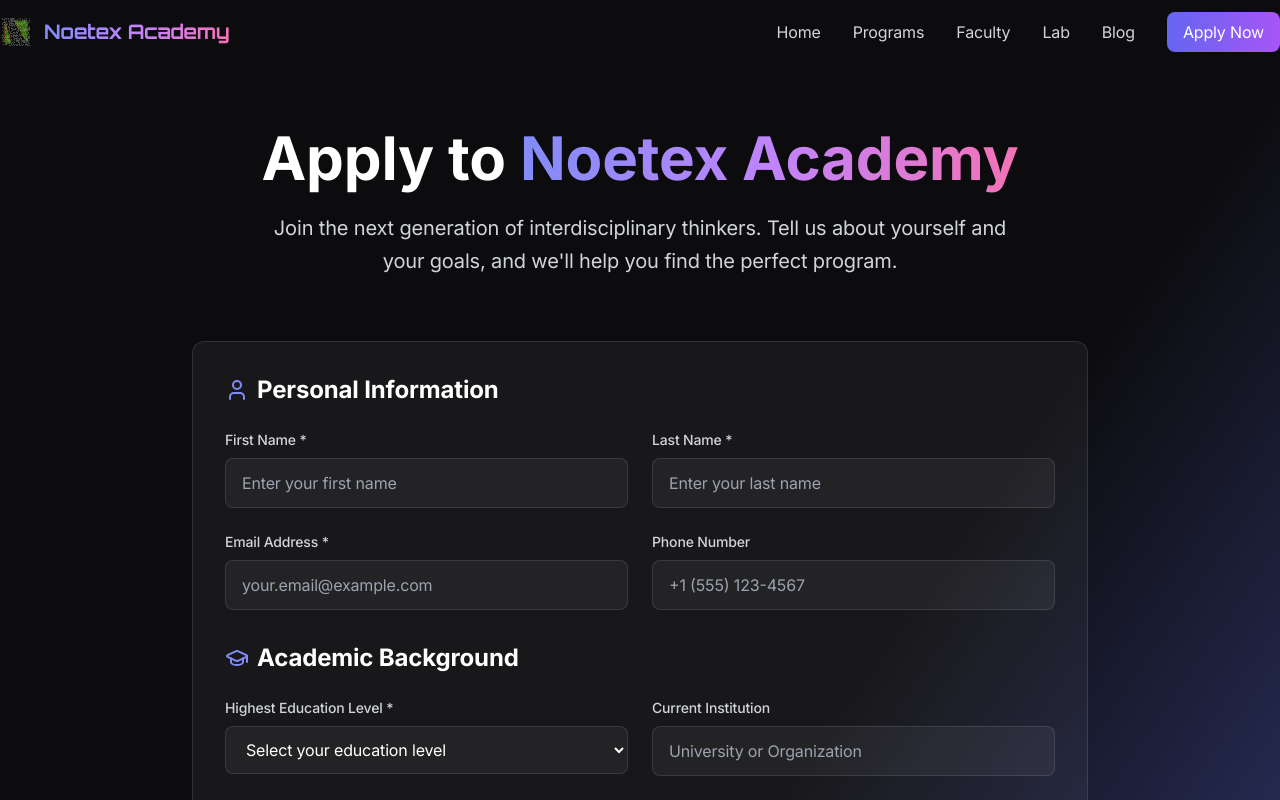
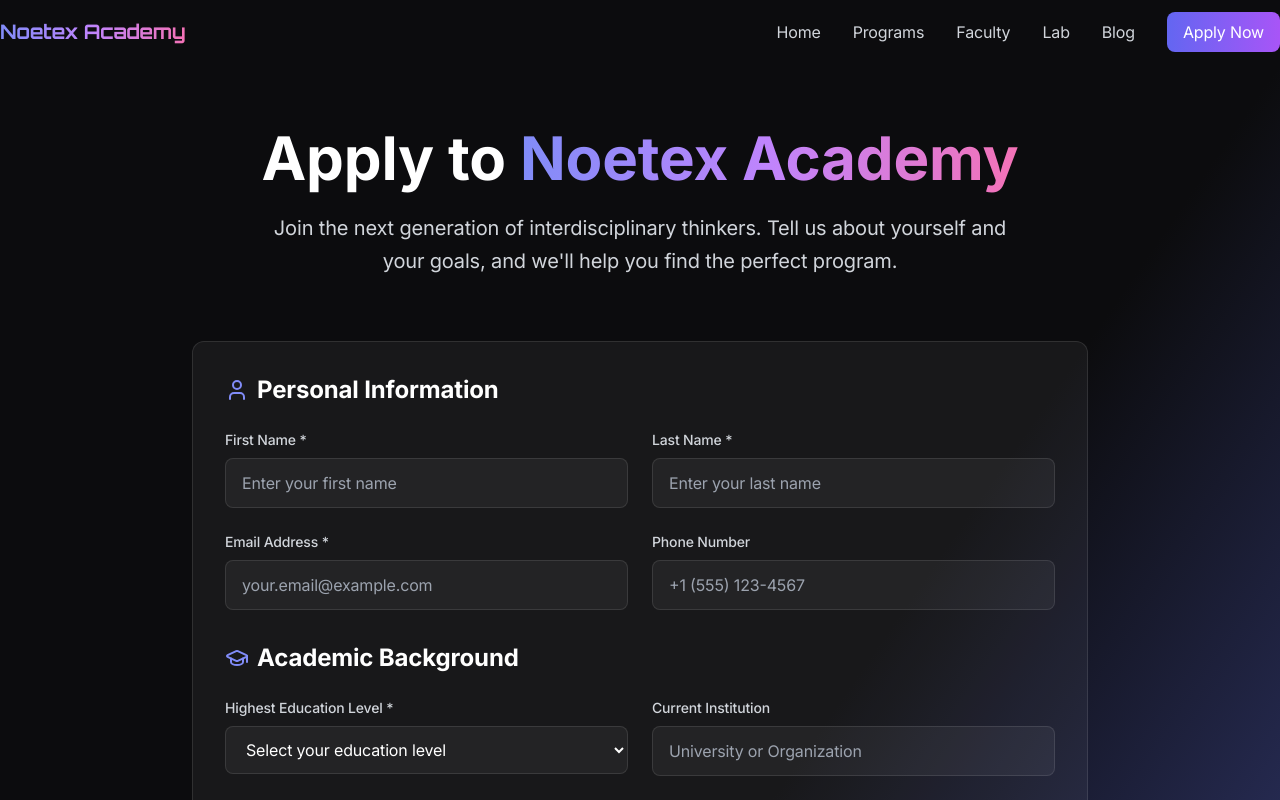
Before and after one commit to 12eonsf/noetex_academy, a Next.js app: page /apply in a window 1280 px wide. Shown: the top 800 px of the page. Built offline with nearby package versions, Linux system fonts and the light colour scheme.

Commit message:
Remove logo and simplify navbar to text-only brand

```diff
--- a/components/Navbar.tsx
+++ b/components/Navbar.tsx
@@ -2,7 +2,6 @@
 
 import { useState, useEffect } from 'react'
 import Link from 'next/link'
-import Image from 'next/image'
 import { Menu, X, Brain, AlignJustify } from 'lucide-react'
 
 export default function Navbar() {
@@ -35,18 +34,9 @@ export default function Navbar() {
     >
       <div className="container-custom">
         <div className="flex items-center justify-between h-16">
-          {/* Logo */}
+          {/* Brand */}
           <Link href="/" className="flex items-center space-x-2 flex-shrink-0">
-            <div className="flex items-center space-x-3 hover:scale-105 transition-transform duration-200">
-              <Image
-                src="/logo.svg"
-                alt="Noetex Academy Logo"
-                width={32}
-                height={32}
-                className="h-6 w-6 sm:h-8 sm:w-8"
-              />
-              <span className="text-lg sm:text-xl font-heading font-bold gradient-text">Noetex Academy</span>
-            </div>
+            <span className="text-lg sm:text-xl font-heading font-bold gradient-text">Noetex Academy</span>
           </Link>
 
           {/* Desktop Navigation */}
```
Also changed, not shown: public/logo.svg (deleted).
